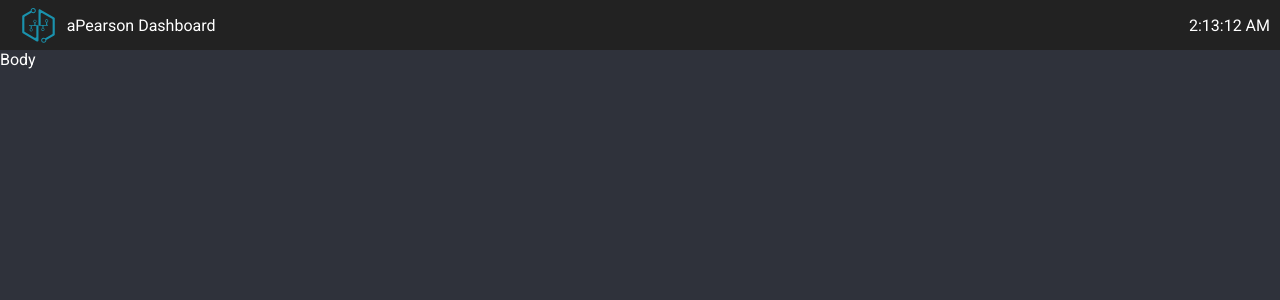
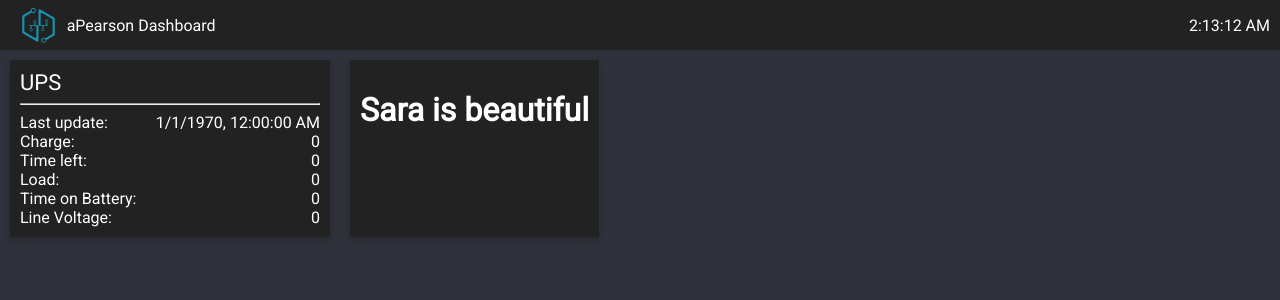
Before and after one commit to apearson/home-dashboard, a React app: page / in a window 1280 px wide. Shown: the top 300 px of the page. Built offline with nearby package versions, Linux system fonts and the light colour scheme.

Commit message:
Updating body and ups comp

```diff
--- a/src/components/Body.tsx
+++ b/src/components/Body.tsx
@@ -1,12 +1,18 @@
 /* Libraries */
-import * as React from "react";
-import * as ReactDOM from "react-dom";
+import * as React from 'react';
+
+/* Components */
+import {UPS} from './UPS';
+import {Sara} from './Sara';
 
 /* Body Class */
-export class Body extends React.Component<{}, {}> {
+export class Body extends React.Component<{}, {}>{
 	public render(){
 		return(
-			<div>Body</div>
+			<div className={'body'}>
+				<UPS/>
+				<Sara/>
+			</div>
 		)
 	}
 }
--- a/src/components/Header.tsx
+++ b/src/components/Header.tsx
@@ -1,6 +1,5 @@
 /* Libraries */
-import * as React from "react";
-import * as ReactDOM from "react-dom";
+import * as React from 'react';
 
 /* Interfaces */
 interface HeaderState{
--- /dev/null
+++ b/src/components/Sara.tsx
@@ -0,0 +1,17 @@
+/* Libraries */
+import * as React from 'react';
+
+/* Body Class */
+export class Sara extends React.Component<{}, {}>{
+	constructor(props: {}){
+		super(props);
+	}
+
+	public render(){
+		return(
+			<div className={'card'} style={{backgroundColor: '#222222', maxWidth: 300}}>
+				<h1>Sara is beautiful</h1>
+			</div>
+		)
+	}
+}
--- /dev/null
+++ b/src/components/UPS.tsx
@@ -0,0 +1,63 @@
+/* Libraries */
+import * as React from 'react';
+
+/* Interfaces */
+interface UPSState{
+	lastUpdated: Date;
+	charge: number;
+	timeLeft: number;
+	load: number;
+	timeOnBattery: number;
+	lineVoltage: number;
+};
+
+/* Body Class */
+export class UPS extends React.Component<{}, UPSState>{
+	constructor(props: {}){
+		super(props);
+
+		this.state = {
+			lastUpdated: new Date(0),
+			charge: 0,
+			timeLeft: 0,
+			load: 0,
+			timeOnBattery: 0,
+			lineVoltage: 0
+		};
+
+		setInterval(this.updateInfo.bind(this), 10000);
+	}
+
+	private async updateInfo(){
+		const response = await fetch('https://home.apearson.io/api/ups');
+		const data = await response.json();
+
+		this.setState({
+			lastUpdated: new Date(),
+			charge: data.BCHARGE,
+			timeLeft: data.TIMELEFT,
+			load: data.LOADPCT,
+			timeOnBattery: data.CUMONBATT,
+			lineVoltage: data.LINEV,
+		})
+	}
+
+	public render(){
+		return(
+			<div className={'ups card'} style={{backgroundColor: '#222222', width: 300}}>
+				<div className={'card-header'}>
+					<div style={{fontSize:22}}>UPS</div>
+					<hr/>
+				</div>
+				<div className={'card-body'}>
+					<div><div>Last update:</div><div>{this.state.lastUpdated.toLocaleString()}</div></div>
+					<div><div>Charge:</div><div>{this.state.charge}</div></div>
+					<div><div>Time left:</div><div>{this.state.timeLeft}</div></div>
+					<div><div>Load:</div><div>{this.state.load}</div></div>
+					<div><div>Time on Battery:</div><div>{this.state.timeOnBattery}</div></div>
+					<div><div>Line Voltage:</div><div>{this.state.lineVoltage}</div></div>
+				</div>
+			</div>
+		)
+	}
+}
--- a/src/css/main.css
+++ b/src/css/main.css
@@ -5,6 +5,7 @@ body{
 	color: white;
 }
 
+/* Header */
 .header{
 	display: flex;
 	align-items: center;
@@ -24,3 +25,36 @@ body{
 	height: 50px;
 	padding-top: 15px;
 }
+
+/* Body */
+.body{
+	display: flex;
+	flex-wrap: wrap;
+}
+
+/* UPS */
+.ups{
+}
+
+/* Card Style */
+.card{
+	box-shadow: 0 4px 8px 0 rgba(0,0,0,0.2);
+	transition: 300ms;
+	padding: 10px;
+	margin: 10px;
+}
+.card:hover {
+	box-shadow: 0 8px 16px 0 rgba(0,0,0,0.2);
+}
+
+.card-header{
+
+}
+.card-body{
+	display: flex;
+	flex-direction: column;
+}
+.card-body div{
+	display: flex;
+	justify-content: space-between;
+}
--- a/tsconfig.json
+++ b/tsconfig.json
@@ -4,7 +4,7 @@
 		"sourceMap": true,
 		"noImplicitAny": true,
 		"module": "commonjs",
-		"target": "es5",
+		"target": "es6",
 		"jsx": "react"
 	},
 	"include": [
```
